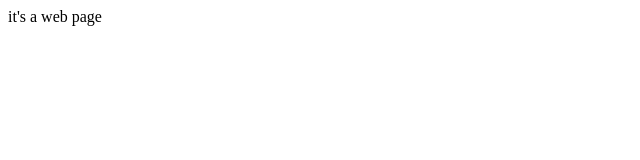
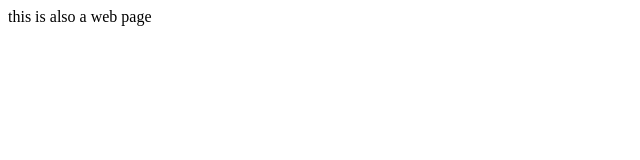
Before and after one commit to uchicago-library/ac-website, a plain HTML site: page index.html in a window 1280 px wide. Shown: the full height of the page, 0-640 px from the left. Drawn offline with Linux system fonts and the light colour scheme.

Commit message:
made a test change

```diff
--- a/index.html
+++ b/index.html
@@ -1,5 +1,5 @@
 <html>
     <body>
-	it's a web page
+	this is also a web page
     </body>
 </html>
```
